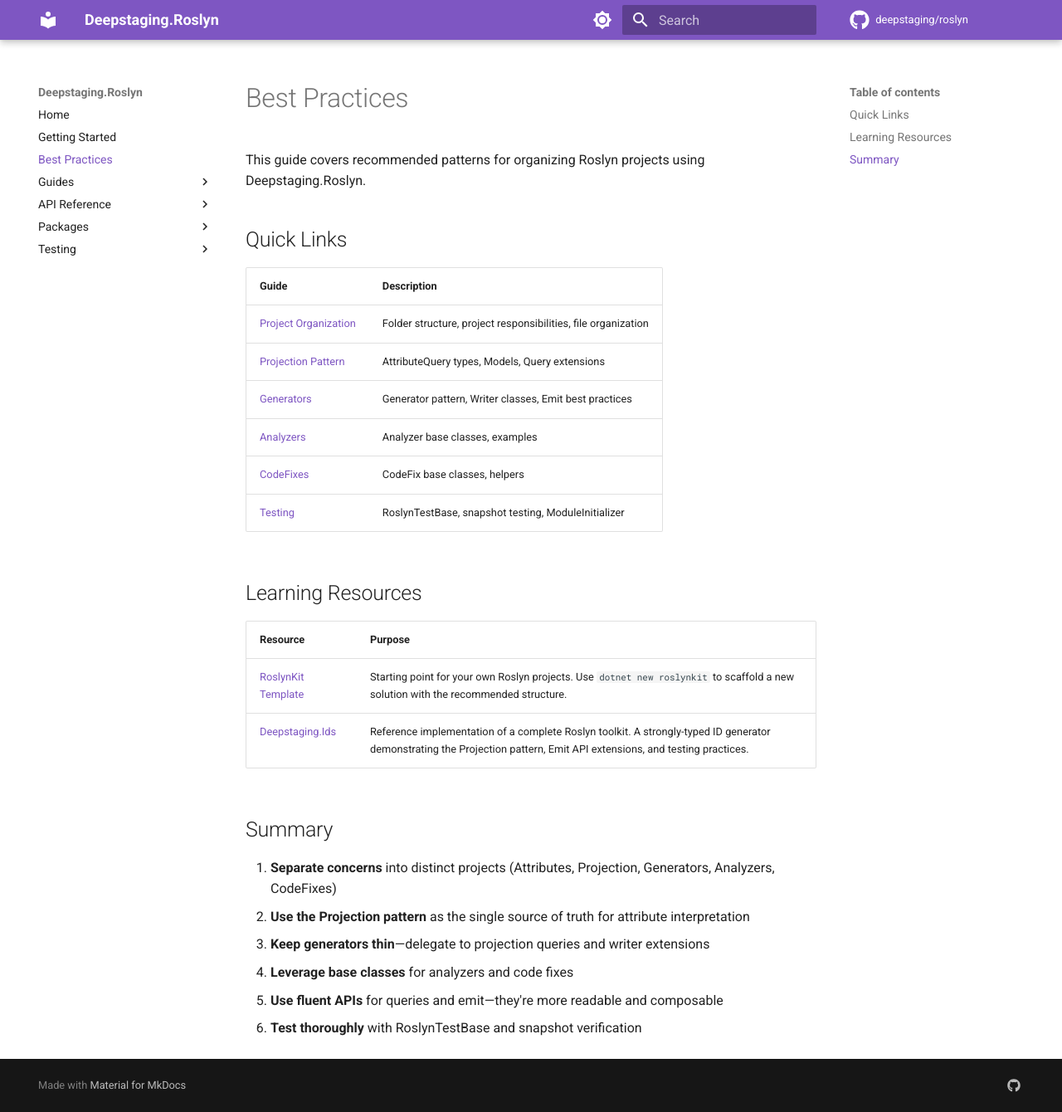
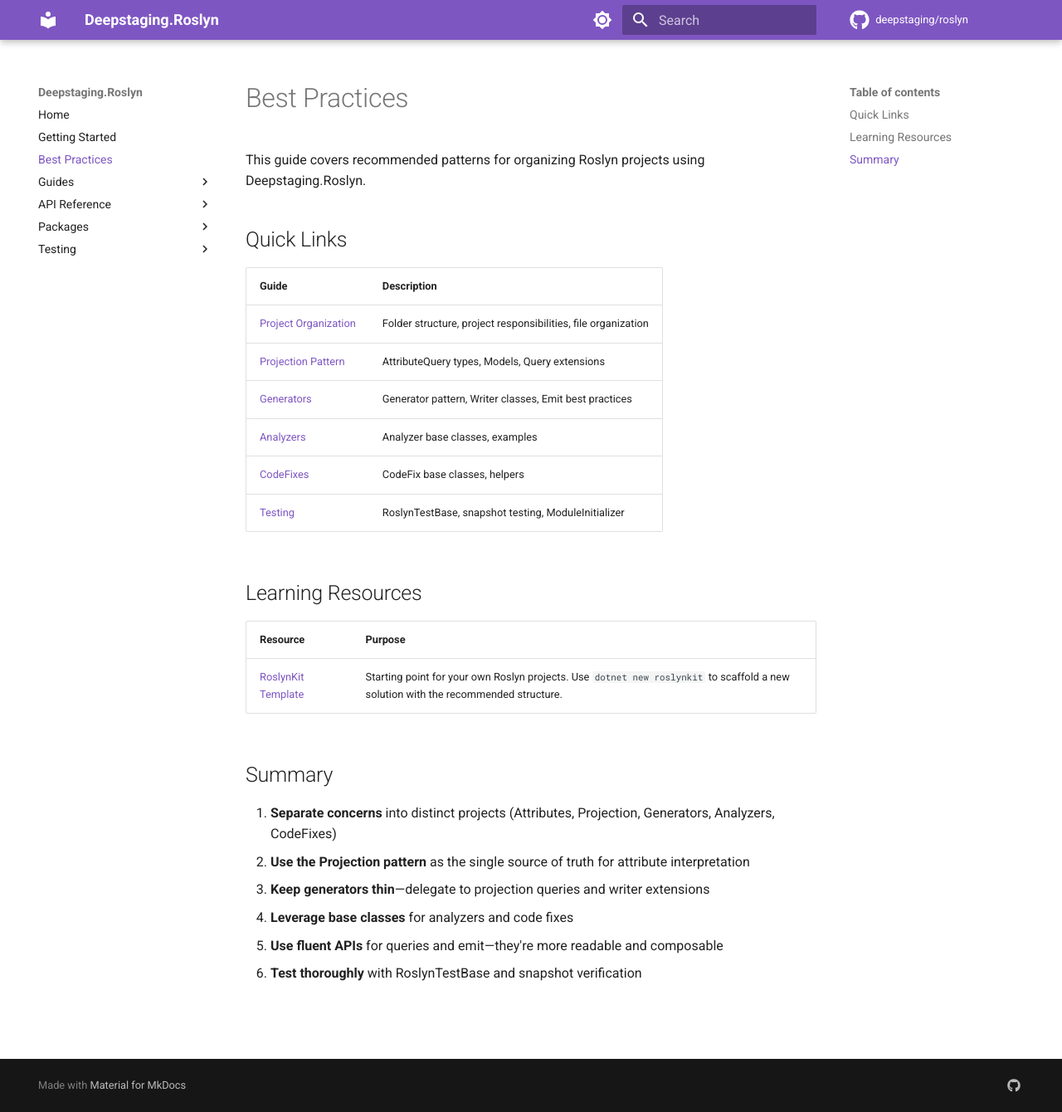
Before and after one commit to deepstaging/roslyn, an MkDocs documentation site: the page built from docs/best-practices.md, in a window 1280 px wide and 1340 px high. Shown: the whole window at 83% size. Built offline with MkDocs 1.6.1 and Material for MkDocs 9.7.7, drawn with Linux system fonts in a browser that asks for light colours; comment, search, counter and statistics services are not loaded.

Commit message:
docs: update learning resources in best-practices
Remove Deepstaging.Ids reference (private repo) and update templates
link to point to the roslyn repo where they now live.

```diff
--- a/docs/best-practices.md
+++ b/docs/best-practices.md
@@ -17,8 +17,7 @@ This guide covers recommended patterns for organizing Roslyn projects using Deep
 
 | Resource | Purpose |
 |----------|---------|
-| [RoslynKit Template](https://github.com/deepstaging/templates) | Starting point for your own Roslyn projects. Use `dotnet new roslynkit` to scaffold a new solution with the recommended structure. |
-| [Deepstaging.Ids](https://github.com/deepstaging/ids) | Reference implementation of a complete Roslyn toolkit. A strongly-typed ID generator demonstrating the Projection pattern, Emit API extensions, and testing practices. |
+| [RoslynKit Template](https://github.com/deepstaging/roslyn/tree/main/templates) | Starting point for your own Roslyn projects. Use `dotnet new roslynkit` to scaffold a new solution with the recommended structure. |
 
 ## Summary
 
```
